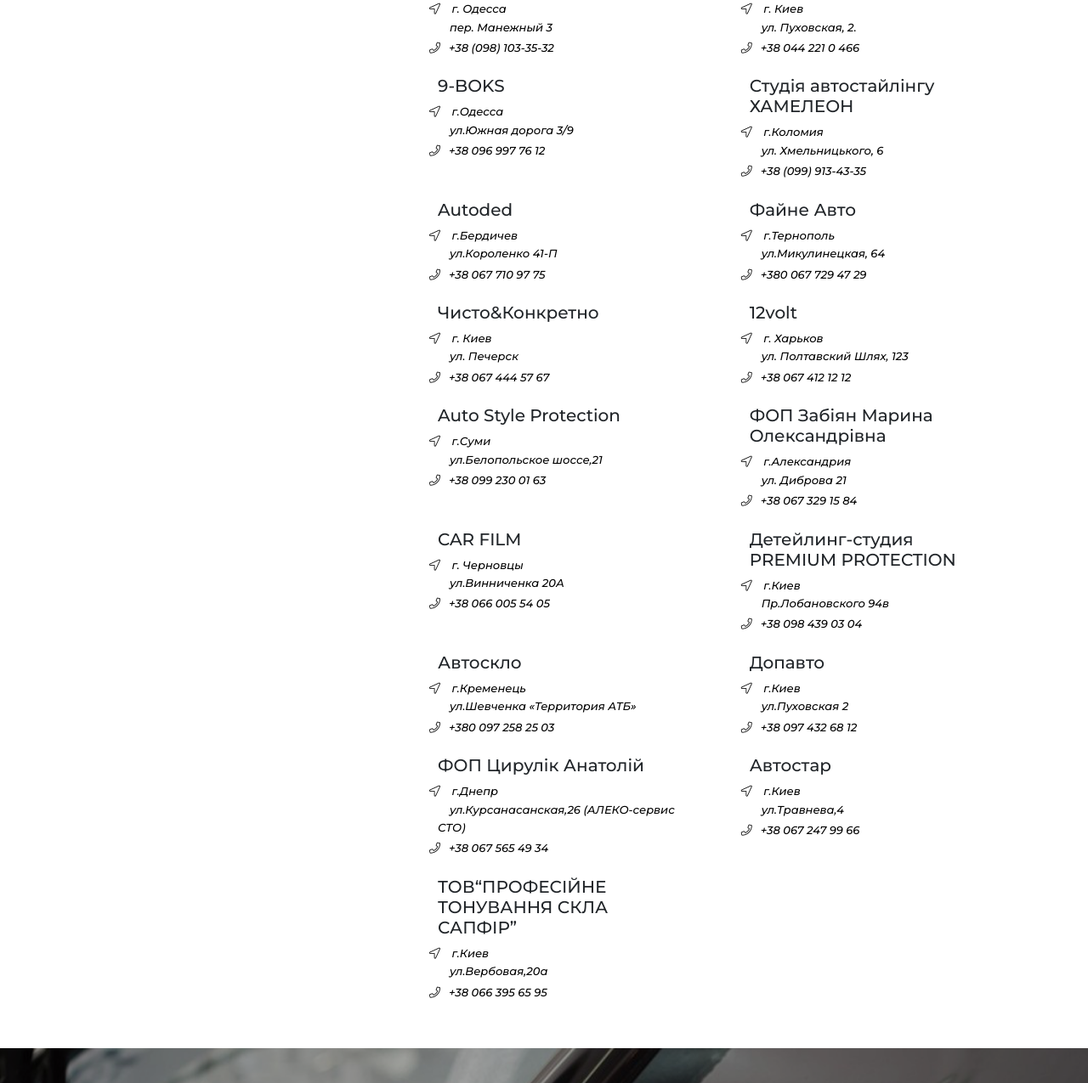
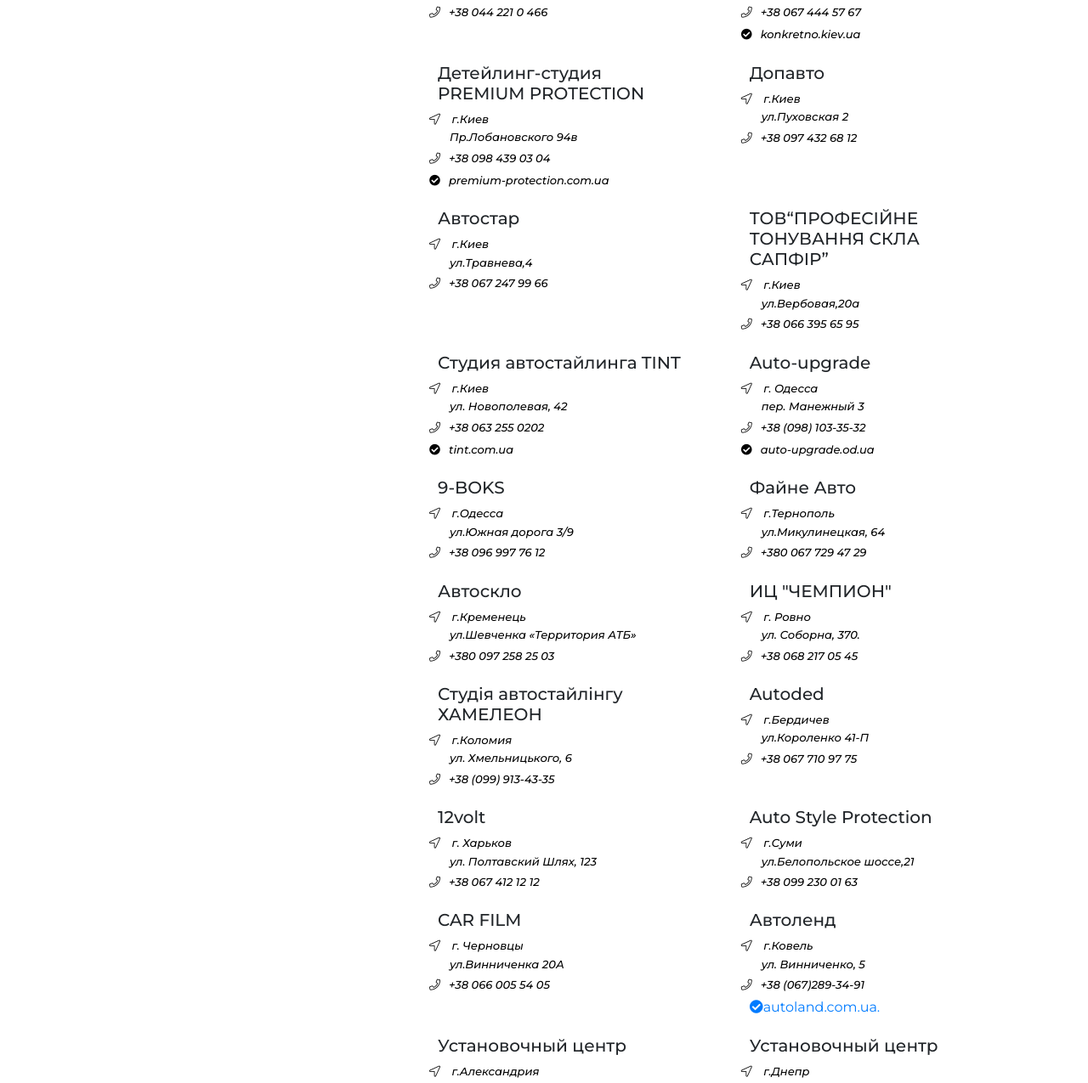
Before and after one commit to Dromich/Trade-films, a plain HTML site: page partners.html in a window 1280 px wide. Shown: the part 1133-2408 px from the top of the page at 85% size. Drawn offline with Linux system fonts and the light colour scheme; some packages are replaced by stand-ins of ours; no server answers.

Commit message:
Оновлена стрінка партнери

```diff
--- a/partners.html
+++ b/partners.html
@@ -205,10 +205,8 @@
 	<div class="container-fluid">
 		<div class="row justify-content-around">
 			<div class="col-md-10 col-sm-12" style="padding: 0!important">
-				<div id="Map22" class="map-responsive">
-					<!-- <iframe style="height: 110%"
-						src="https://www.google.com/maps/d/u/0/embed?mid=1pc2MMxkLYIr_RJKwmcy-MQG8NOyxkC0B"
-						frameborder="0" style="border:0" allowfullscreen></iframe> -->
+				<div  class="map-responsive">
+					<iframe src="https://www.google.com/maps/d/embed?mid=1VTV-89uT7a5w_UYoi_oiQdu8jIHa2sb1" width="100%" height="500"></iframe>
 				</div>
 			</div>
 		</div>
@@ -264,7 +262,9 @@
 							<br>
 							&nbsp &nbsp ул Чкалова 45</p>
 						<a href="tel:+380979440303" class="p-partners"> <i class="fal fa-phone"></i>+38 097 944 03
-							03</a>
+							03</a><br>
+							<a class="p-partners" href="http://viplife.com.ua/"><i class="fa fa-check-circle" aria-hidden="true"></i>VIPLIFE.COM.UA</a><br>
+							<a class="p-partners" href="http://www.vcarbon-ua.com/"><i class="fa fa-check-circle" aria-hidden="true"></i>VCARBON-UA.COM</a>
 
 					</div>
 
@@ -277,6 +277,8 @@
 							&nbsp &nbsp ул.Демеевская,24</p>
 						<a href="tel:+380664177666" class="p-partners"> <i class="fal fa-phone"></i>+38 066 417 76 66
 						</a>
+						<br>
+							<a class="p-partners" href="http://avtopozitiv.kiev.ua/"><i class="fa fa-check-circle" aria-hidden="true"></i>avtopozitiv.kiev.ua</a><br>
 					</div>
 
 					<div class="my-partners col-md-5">
@@ -288,42 +290,15 @@
 						<a href="tel:+380673754444" class="p-partners"> <i class="fal fa-phone"></i>+38 067 375 4444</a>
 					</div>
 					<div class="my-partners col-md-5">
-						<h5>ИЦ "ЧЕМПИОН"</h5>
-
-						<p class="p-partners"> <i class="fal fa-location-arrow"></i> г. Ровно
-							<br>
-							&nbsp &nbsp ул. Соборна, 370.</p>
-						<a href="tel:+380682170545" class="p-partners"> <i class="fal fa-phone"></i>+38 068 217 05
-							45</a>
-					</div>
-					<div class="my-partners col-md-5">
 						<h5>Bitstop</h5>
 
-						<p class="p-partners"> <i class="fal fa-location-arrow"></i> г.Киев
+						<p class="p-partners"> <i class="fal fa-location-arrow"></i> г. Киев
 							<br>
-							&nbsp &nbsp ул. Новоконстантиновская 1г </p>
-						<a href="tel:+380968028823" class="p-partners"> <i class="fal fa-phone"></i>+38 096 802 88
-							23</a>
+							&nbsp &nbsp ул. Новоконстантиновская, 1-Г</p>
+						<a href="tel:+380968028823 " class="p-partners"> <i class="fal fa-phone"></i>+38 096 802 88 23 </a>
+						<br>
+							<a class="p-partners" href="https://auto-stekla.kiev.ua/"><i class="fa fa-check-circle" aria-hidden="true"></i>auto-stekla.kiev.ua</a>
 					</div>
-
-					<div class="my-partners col-md-5">
-						<h5>Студия автостайлинга TINT</h5>
-
-						<p class="p-partners"> <i class="fal fa-location-arrow"></i> г.Киев
-							<br>
-							&nbsp &nbsp ул. Новополевая, 42 </p>
-						<a href="tel:+380632550202" class="p-partners"> <i class="fal fa-phone"></i>+38 063 255 0202</a>
-					</div>
-					<div class="my-partners col-md-5">
-						<h5>Auto-upgrade</h5>
-
-						<p class="p-partners"> <i class="fal fa-location-arrow"></i> г. Одесса
-							<br>
-							&nbsp &nbsp пер. Манежный 3 </p>
-						<a href="tel:+380981033532" class="p-partners"> <i class="fal fa-phone"></i>+38 (098)
-							103-35-32</a>
-					</div>
-
 					<div class="my-partners col-md-5">
 						<h5>Tonirovka 03</h5>
 
@@ -334,43 +309,6 @@
 							0 466</a>
 					</div>
 					<div class="my-partners col-md-5">
-						<h5>9-BOKS</h5>
-
-						<p class="p-partners"> <i class="fal fa-location-arrow"></i> г.Одесса
-							<br>
-							&nbsp &nbsp ул.Южная дорога 3/9 </p>
-						<a href="tel:+380969977612" class="p-partners"> <i class="fal fa-phone"></i>+38 096 997 76
-							12</a>
-					</div>
-					<div class="my-partners col-md-5">
-						<h5>Студія автостайлінгу ХАМЕЛЕОН</h5>
-
-						<p class="p-partners"> <i class="fal fa-location-arrow"></i> г.Коломия
-							<br>
-							&nbsp &nbsp ул. Хмельницького, 6 </p>
-						<a href="tel:+380999134335" class="p-partners"> <i class="fal fa-phone"></i>+38 (099) 913-43-35
-						</a>
-					</div>
-					<div class="my-partners col-md-5">
-						<h5>Autoded</h5>
-
-						<p class="p-partners"> <i class="fal fa-location-arrow"></i> г.Бердичев
-							<br>
-							&nbsp &nbsp ул.Короленко 41-П </p>
-						<a href="tel:+380677109775" class="p-partners"> <i class="fal fa-phone"></i>+38 067 710 97 75
-						</a>
-					</div>
-					<div class="my-partners col-md-5">
-						<h5>Файне Авто</h5>
-
-						<p class="p-partners"> <i class="fal fa-location-arrow"></i> г.Тернополь
-							<br>
-							&nbsp &nbsp ул.Микулинецкая, 64</p>
-						<a href="tel:+3800677294729" class="p-partners"> <i class="fal fa-phone"></i>+380 067 729 47 29
-
-						</a>
-					</div>
-					<div class="my-partners col-md-5">
 						<h5>Чисто&Конкретно</h5>
 
 						<p class="p-partners"> <i class="fal fa-location-arrow"></i> г. Киев
@@ -378,42 +316,8 @@
 							&nbsp &nbsp ул. Печерск</p>
 						<a href="tel:+380674445767" class="p-partners"> <i class="fal fa-phone"></i>+38 067 444 57 67
 						</a>
-					</div>
-					<div class="my-partners col-md-5">
-						<h5>12volt</h5>
-
-						<p class="p-partners"> <i class="fal fa-location-arrow"></i> г. Харьков
-							<br>
-							&nbsp &nbsp ул. Полтавский Шлях, 123</p>
-						<a href="tel:+380674121212" class="p-partners"> <i class="fal fa-phone"></i>+38 067 412 12 12
-						</a>
-					</div>
-					<div class="my-partners col-md-5">
-						<h5>Auto Style Protection</h5>
-
-						<p class="p-partners"> <i class="fal fa-location-arrow"></i> г.Суми
-							<br>
-							&nbsp &nbsp ул.Белопольское шоссе,21</p>
-						<a href="tel:+380992300163" class="p-partners"> <i class="fal fa-phone"></i>+38 099 230 01 63
-						</a>
-					</div>
-					<div class="my-partners col-md-5">
-						<h5>ФОП Забіян Марина Олександрівна</h5>
-
-						<p class="p-partners"> <i class="fal fa-location-arrow"></i> г.Александрия
-							<br>
-							&nbsp &nbsp ул. Диброва 21</p>
-						<a href="tel:+380673291584" class="p-partners"> <i class="fal fa-phone"></i>+38 067 329 15 84
-						</a>
-					</div>
-					<div class="my-partners col-md-5">
-						<h5>CAR FILM</h5>
-
-						<p class="p-partners"> <i class="fal fa-location-arrow"></i> г. Черновцы
-							<br>
-							&nbsp &nbsp ул.Винниченка 20А</p>
-						<a href="tel:+380660055405" class="p-partners"> <i class="fal fa-phone"></i>+38 066 005 54 05
-						</a>
+						<br>
+							<a class="p-partners" href="https://konkretno.kiev.ua/"><i class="fa fa-check-circle" aria-hidden="true"></i>konkretno.kiev.ua</a>
 					</div>
 					<div class="my-partners col-md-5">
 						<h5>Детейлинг-студия PREMIUM PROTECTION</h5>
@@ -423,17 +327,8 @@
 							&nbsp &nbsp Пр.Лобановского 94в</p>
 						<a href="tel:+380984390304" class="p-partners"> <i class="fal fa-phone"></i>+38 098 439 03 04
 						</a>
-					</div>
-
-					<div class="my-partners col-md-5">
-						<h5>Автоскло</h5>
-
-						<p class="p-partners"> <i class="fal fa-location-arrow"></i> г.Кременець
-							<br>
-							&nbsp &nbsp ул.Шевченка «Территория АТБ»</p>
-						<a href="tel:+3800972582503" class="p-partners"> <i class="fal fa-phone"></i>+380 097 258 25 03
-
-						</a>
+						<br>
+							<a class="p-partners" href="http://premium-protection.com.ua/"><i class="fa fa-check-circle" aria-hidden="true"></i>premium-protection.com.ua</a>
 					</div>
 					<div class="my-partners col-md-5">
 						<h5>Допавто</h5>
@@ -442,15 +337,6 @@
 							<br>
 							&nbsp &nbsp ул.Пуховская 2</p>
 						<a href="tel:+380974326812" class="p-partners"> <i class="fal fa-phone"></i>+38 097 432 68 12
-						</a>
-					</div>
-					<div class="my-partners col-md-5">
-						<h5>ФОП Цирулік Анатолій</h5>
-
-						<p class="p-partners"> <i class="fal fa-location-arrow"></i> г.Днепр
-							<br>
-							&nbsp &nbsp ул.Курсанасанская,26 (АЛЕКО-сервис СТО)</p>
-						<a href="tel:+380675654934" class="p-partners"> <i class="fal fa-phone"></i>+38 067 565 49 34
 						</a>
 					</div>
 					<div class="my-partners col-md-5">
@@ -471,6 +357,152 @@
 						<a href="tel:+380663956595" class="p-partners"> <i class="fal fa-phone"></i>+38 066 395 65 95
 						</a>
 					</div>
+					<div class="my-partners col-md-5">
+						<h5>Студия автостайлинга TINT</h5>
+
+						<p class="p-partners"> <i class="fal fa-location-arrow"></i> г.Киев
+							<br>
+							&nbsp &nbsp ул. Новополевая, 42 </p>
+						<a href="tel:+380632550202" class="p-partners"> <i class="fal fa-phone"></i>+38 063 255 0202</a>
+						<br>
+						<a href="http://tint.com.ua/" class="p-partners"> <i class="fa fa-check-circle" aria-hidden="true"></i>tint.com.ua</a>
+					</div>
+					<div class="my-partners col-md-5">
+						<h5>Auto-upgrade</h5>
+
+						<p class="p-partners"> <i class="fal fa-location-arrow"></i> г. Одесса
+							<br>
+							&nbsp &nbsp пер. Манежный 3 </p>
+						<a href="tel:+380981033532" class="p-partners"> <i class="fal fa-phone"></i>+38 (098)
+							103-35-32</a><br>
+							<a href="http://auto-upgrade.od.ua/" class="p-partners"> <i class="fa fa-check-circle" aria-hidden="true"></i>auto-upgrade.od.ua</a>
+
+					</div>
+					<div class="my-partners col-md-5">
+						<h5>9-BOKS</h5>
+
+						<p class="p-partners"> <i class="fal fa-location-arrow"></i> г.Одесса
+							<br>
+							&nbsp &nbsp ул.Южная дорога 3/9 </p>
+						<a href="tel:+380969977612" class="p-partners"> <i class="fal fa-phone"></i>+38 096 997 76
+							12</a>
+					</div>
+					<div class="my-partners col-md-5">
+						<h5>Файне Авто</h5>
+
+						<p class="p-partners"> <i class="fal fa-location-arrow"></i> г.Тернополь
+							<br>
+							&nbsp &nbsp ул.Микулинецкая, 64</p>
+						<a href="tel:+3800677294729" class="p-partners"> <i class="fal fa-phone"></i>+380 067 729 47 29
+
+						</a>
+					</div>
+
+					<div class="my-partners col-md-5">
+						<h5>Автоскло</h5>
+
+						<p class="p-partners"> <i class="fal fa-location-arrow"></i> г.Кременець
+							<br>
+							&nbsp &nbsp ул.Шевченка «Территория АТБ»</p>
+						<a href="tel:+3800972582503" class="p-partners"> <i class="fal fa-phone"></i>+380 097 258 25 03
+
+						</a>
+					</div>
+
+					<div class="my-partners col-md-5">
+						<h5>ИЦ "ЧЕМПИОН"</h5>
+
+						<p class="p-partners"> <i class="fal fa-location-arrow"></i> г. Ровно
+							<br>
+							&nbsp &nbsp ул. Соборна, 370.</p>
+						<a href="tel:+380682170545" class="p-partners"> <i class="fal fa-phone"></i>+38 068 217 05
+							45</a>
+					</div>
+
+					<div class="my-partners col-md-5">
+						<h5>Студія автостайлінгу ХАМЕЛЕОН</h5>
+
+						<p class="p-partners"> <i class="fal fa-location-arrow"></i> г.Коломия
+							<br>
+							&nbsp &nbsp ул. Хмельницького, 6 </p>
+						<a href="tel:+380999134335" class="p-partners"> <i class="fal fa-phone"></i>+38 (099) 913-43-35
+						</a>
+					</div>
+					<div class="my-partners col-md-5">
+						<h5>Autoded</h5>
+
+						<p class="p-partners"> <i class="fal fa-location-arrow"></i> г.Бердичев
+							<br>
+							&nbsp &nbsp ул.Короленко 41-П </p>
+						<a href="tel:+380677109775" class="p-partners"> <i class="fal fa-phone"></i>+38 067 710 97 75
+						</a>
+					</div>
+
+
+					<div class="my-partners col-md-5">
+						<h5>12volt</h5>
+
+						<p class="p-partners"> <i class="fal fa-location-arrow"></i> г. Харьков
+							<br>
+							&nbsp &nbsp ул. Полтавский Шлях, 123</p>
+						<a href="tel:+380674121212" class="p-partners"> <i class="fal fa-phone"></i>+38 067 412 12 12
+						</a>
+					</div>
+					<div class="my-partners col-md-5">
+						<h5>Auto Style Protection</h5>
+
+						<p class="p-partners"> <i class="fal fa-location-arrow"></i> г.Суми
+							<br>
+							&nbsp &nbsp ул.Белопольское шоссе,21</p>
+						<a href="tel:+380992300163" class="p-partners"> <i class="fal fa-phone"></i>+38 099 230 01 63
+						</a>
+					</div>
+					<div class="my-partners col-md-5">
+						<h5>CAR FILM</h5>
+
+						<p class="p-partners"> <i class="fal fa-location-arrow"></i> г. Черновцы
+							<br>
+							&nbsp &nbsp ул.Винниченка 20А</p>
+						<a href="tel:+380660055405" class="p-partners"> <i class="fal fa-phone"></i>+38 066 005 54 05
+						</a>
+					</div>
+					<div class="my-partners col-md-5">
+						<h5>Автоленд</h5>
+
+						<p class="p-partners"> <i class="fal fa-location-arrow"></i> г.Ковель
+							<br>
+							&nbsp &nbsp ул. Винниченко, 5</p>
+						<a href="+38067289-34-91" class="p-partners"> <i class="fal fa-phone"></i>+38 (067)289-34-91
+						</a><br>
+						<a href="http://autoland.com.ua"><i class="fa fa-check-circle" aria-hidden="true"></i>autoland.com.ua.</a>
+					</div>
+
+
+					<div class="my-partners col-md-5">
+						<h5>Установочный центр</h5>
+
+						<p class="p-partners"> <i class="fal fa-location-arrow"></i> г.Александрия
+							<br>
+							&nbsp &nbsp ул. Диброва 21</p>
+						<a href="tel:+380673291584" class="p-partners"> <i class="fal fa-phone"></i>+38 067 329 15 84
+						</a>
+					</div>
+
+
+
+
+
+					<div class="my-partners col-md-5">
+						<h5>Установочный центр</h5>
+
+						<p class="p-partners"> <i class="fal fa-location-arrow"></i> г.Днепр
+							<br>
+							&nbsp &nbsp ул.Курсанасанская,26 (АЛЕКО-сервис СТО)</p>
+						<a href="tel:+380675654934" class="p-partners"> <i class="fal fa-phone"></i>+38 067 565 49 34
+						</a>
+					</div>
+
+
 
 
 
@@ -547,10 +579,10 @@
 
 
 	<script src="js/scripts.min.js"></script>
-	<script async defer
-		src="https://maps.googleapis.com/maps/api/js?key=AIzaSyBJZeVoXwjtp_ixu6T-6342M9H7qwfAWPY&callback=initMap">	</script>
+	<!-- <script async defer
+		src="https://maps.googleapis.com/maps/api/js?key=AIzaSyBJZeVoXwjtp_ixu6T-6342M9H7qwfAWPY&callback=initMap">	</script> -->
 </body>
-<script src="js/map.js"></script>
+<!-- <script src="js/map.js"></script> -->
 
 </html>
 <link href="https://fonts.googleapis.com/css?family=Montserrat:300i,400i,500i&amp;subset=cyrillic" rel="stylesheet">
```
